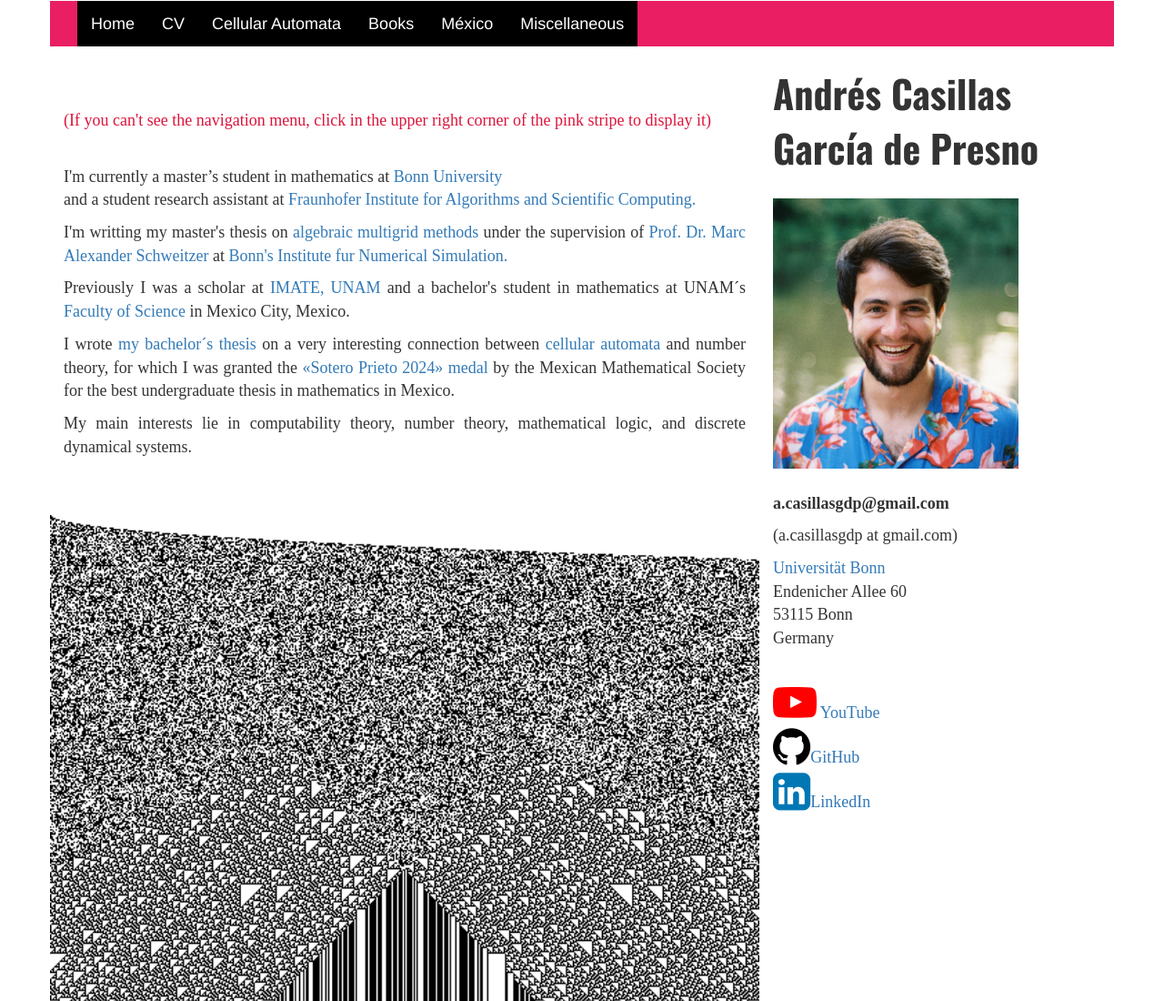
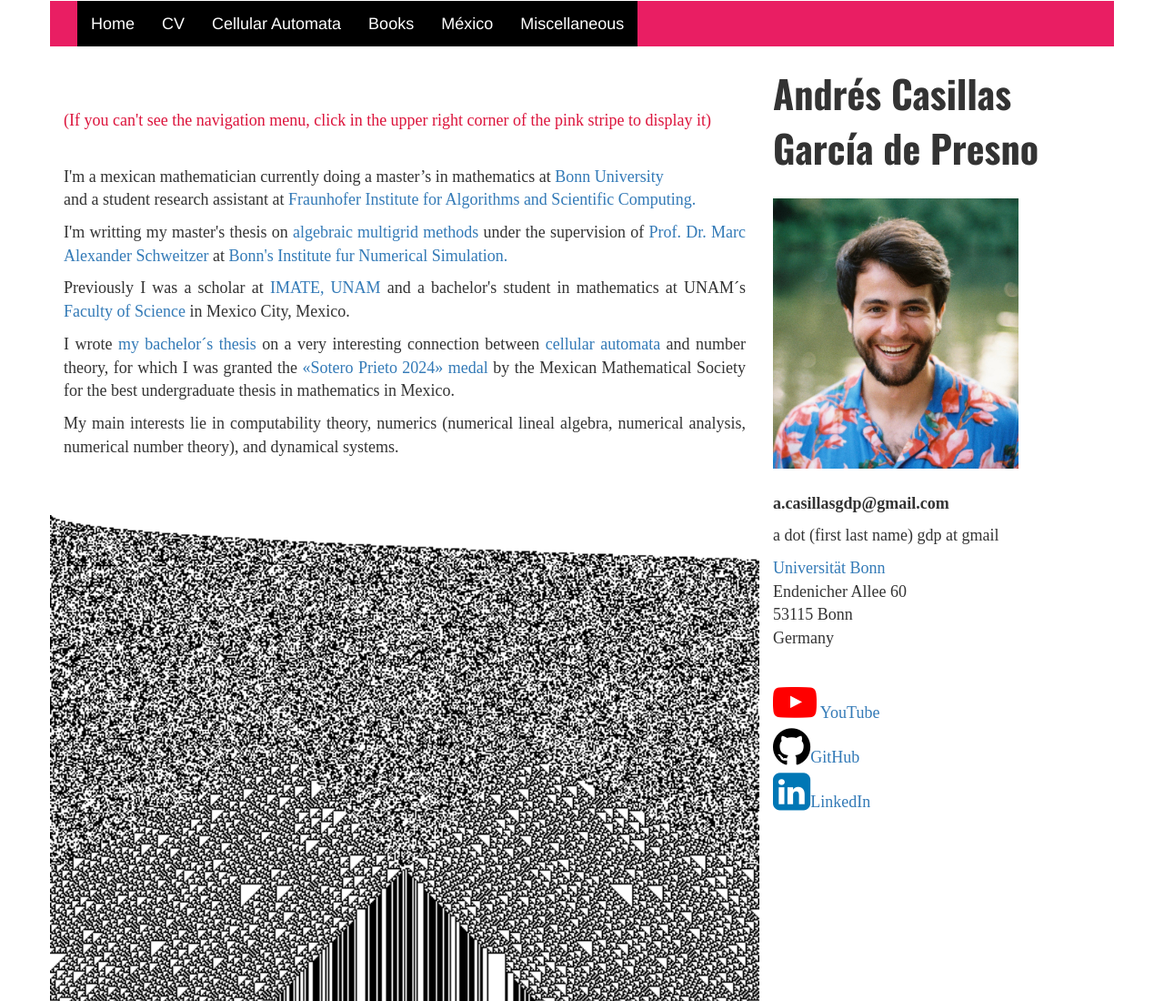
Before and after one commit to AndresCasillas99/AndresCasillas99.github.io, a plain HTML site: page index.html in a window 1280 px wide. Shown: the top 1100 px of the page at 91% size. Drawn offline with nearby package versions, Linux system fonts and the light colour scheme.

Commit message:
CV and interests changed
Updated CV and added some stuff to main page.

```diff
--- a/index.html
+++ b/index.html
@@ -62,7 +62,7 @@
                       <br>
                       <p style="color: crimson;">(If you can't see the navigation menu, click in the upper right corner of the pink stripe to display it)</p>
                       <br>
-                      <p>I'm currently a master’s student in mathematics at <a href="https://www.uni-bonn.de/en">Bonn University</a><br> and a student research assistant at <a href = "https://www.scai.fraunhofer.de/">Fraunhofer Institute for Algorithms and Scientific Computing.</a></p>
+                      <p>I'm a mexican mathematician currently doing a master’s in mathematics at <a href="https://www.uni-bonn.de/en">Bonn University</a><br> and a student research assistant at <a href = "https://www.scai.fraunhofer.de/">Fraunhofer Institute for Algorithms and Scientific Computing.</a></p>
 
                       <p>I'm writting my master's thesis on <a href="https://lukeo.cs.illinois.edu/files/2015_Ol_encamg.pdf">algebraic multigrid methods</a> under the supervision of <a href="https://ins.uni-bonn.de/staff/schweitzer">Prof. Dr. Marc Alexander Schweitzer</a> at <a href="https://ins.uni-bonn.de/">Bonn's Institute fur Numerical Simulation.</a></p>
 
@@ -72,7 +72,7 @@
                         between <a href = "https://mathworld.wolfram.com/CellularAutomaton.html">cellular automata</a> and number theory,
                         for which I was granted the <a href = "https://www.smm.org.mx/premio-sotero-prieto">«Sotero Prieto 2024» medal</a> by the Mexican Mathematical Society for the
                         best undergraduate thesis in mathematics in Mexico.</p>
-                    <p>My main interests lie in computability theory, number theory, mathematical logic, and discrete dynamical systems.
+                    <p>My main interests lie in computability theory, numerics (numerical lineal algebra, numerical analysis, numerical number theory), and dynamical systems.
                       <br>
                       <br>
                       <br>
@@ -95,7 +95,7 @@
                 <img class="img-responsive" src="./FotoGitHub.jpeg" style="max-width:75%;height:auto;"
                 height="250"><br>
                 <p><b>a.casillasgdp@gmail.com</b><br>
-                <p>(a.casillasgdp at gmail.com)</p>
+                <p>a dot (first last name) gdp at gmail</p>
                 <a href="https://www.uni-bonn.de/en">Universität Bonn</a><br>
                 Endenicher Allee 60<br>
                 53115 Bonn <br>
```
Also changed, not shown: 1 other file.
